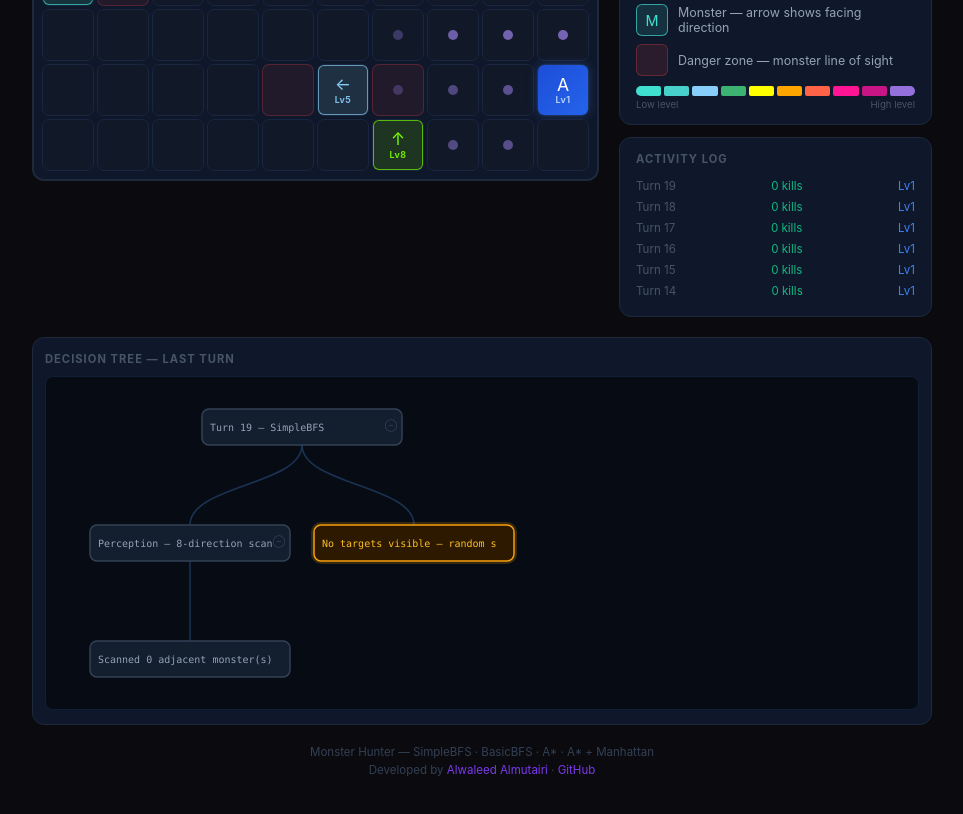
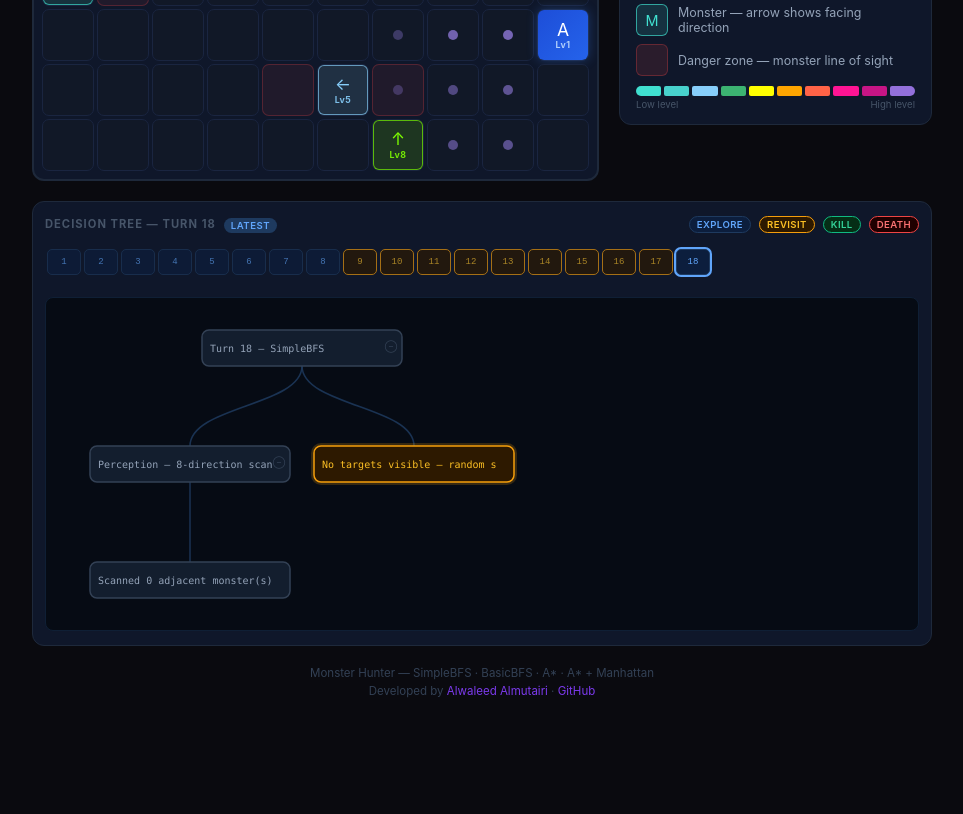
Before and after one commit to alled0/ai-monster-hunter, a React (Vite) app in the folder web/: page / in a window 1280 px wide. Shown: the part 700-1514 px from the top of the page, without its empty margins (158-1121 px from the left). After the commit the page ends 1438 px from the top, so only its background shows below. Built offline with nearby package versions, Linux system fonts and the light colour scheme.

Commit message:
Add 100-turn decision tree history with outcome nodes, remove activity log

```diff
--- a/web/src/App.css
+++ b/web/src/App.css
@@ -381,27 +381,88 @@
   margin-top: 3px;
 }
 
-/* ── Log ────────────────────────────────────────────────────────── */
-.log-card { max-height: 180px; display: flex; flex-direction: column; }
-
-.log-scroll {
-  overflow-y: auto;
-  flex: 1;
-  scrollbar-width: thin;
-  scrollbar-color: #1e293b transparent;
+/* ── Turn History ───────────────────────────────────────────────── */
+.tree-card-header {
+  display: flex;
+  align-items: center;
+  justify-content: space-between;
+  gap: 12px;
+  margin-bottom: 10px;
+  flex-wrap: wrap;
 }
 
-.log-row {
-  display: flex;
-  justify-content: space-between;
-  align-items: center;
-  padding: 3px 0;
-  border-bottom: 1px solid #111827;
-  font-size: 0.72rem;
+.tree-latest-badge {
+  display: inline-block;
+  margin-left: 8px;
+  font-size: 0.6rem;
+  font-weight: 600;
+  letter-spacing: 0.5px;
+  padding: 2px 7px;
+  border-radius: 10px;
+  background: #1e3a5f;
+  color: #60a5fa;
+  text-transform: uppercase;
+  vertical-align: middle;
 }
 
-.log-turn  { color: #475569; }
-.log-empty { font-size: 0.75rem; color: #475569; text-align: center; padding: 12px 0; }
+.turn-legend {
+  display: flex;
+  gap: 8px;
+  flex-shrink: 0;
+}
+
+.turn-legend-item {
+  font-size: 0.6rem;
+  font-weight: 600;
+  letter-spacing: 0.4px;
+  padding: 2px 7px;
+  border-radius: 10px;
+  text-transform: uppercase;
+}
+
+.turn-legend-item.explore { background: #0c1e3d; color: #60a5fa; border: 1px solid #1e3a5f; }
+.turn-legend-item.revisit { background: #2d1900; color: #fbbf24; border: 1px solid #f59e0b; }
+.turn-legend-item.kill    { background: #052e16; color: #34d399; border: 1px solid #10b981; }
+.turn-legend-item.death   { background: #1f0000; color: #f87171; border: 1px solid #ef4444; }
+
+.turn-history-scroll {
+  display: flex;
+  gap: 3px;
+  overflow-x: auto;
+  padding: 6px 2px 10px;
+  scrollbar-width: thin;
+  scrollbar-color: #1e3a5f transparent;
+  margin-bottom: 12px;
+}
+
+.turn-node {
+  flex-shrink: 0;
+  min-width: 34px;
+  height: 26px;
+  border-radius: 5px;
+  font-size: 9px;
+  font-family: 'JetBrains Mono', 'Fira Code', monospace;
+  border: 1.5px solid;
+  cursor: pointer;
+  display: flex;
+  align-items: center;
+  justify-content: center;
+  padding: 0 4px;
+  opacity: 0.65;
+  transition: opacity 0.12s, box-shadow 0.12s;
+}
+
+.turn-node:hover { opacity: 1; }
+
+.turn-node-explore { background: #0c1e3d; border-color: #1e3a5f; color: #60a5fa; }
+.turn-node-revisit { background: #2d1900; border-color: #f59e0b; color: #fbbf24; }
+.turn-node-kill    { background: #052e16; border-color: #10b981; color: #34d399; }
+.turn-node-death   { background: #1f0000; border-color: #ef4444; color: #f87171; }
+
+.turn-node-selected {
+  opacity: 1;
+  box-shadow: 0 0 0 2px currentColor;
+}
 
 /* ── Footer ─────────────────────────────────────────────────────── */
 .footer {
--- a/web/src/App.tsx
+++ b/web/src/App.tsx
@@ -7,6 +7,11 @@ import TreeViz from './TreeViz';
 import './App.css';
 
 const ROWS = 10, COLS = 10, N_MONSTERS = 8;
+const TRAIL_MAX = 500;
+const HISTORY_MAX = 100;
+
+type TurnOutcome = 'explore' | 'revisit' | 'kill' | 'death';
+interface TurnRecord { turn: number; trace: TraceNode; outcome: TurnOutcome; }
 
 function levelColor(level: number): string {
   const colors = [
@@ -33,35 +38,47 @@ export default function App() {
   const [state, setState] = useState<GameState>(() => createEnvironment(ROWS, COLS, N_MONSTERS));
   const [speed, setSpeed] = useState(300);
   const [paused, setPaused] = useState(false);
-  const [history, setHistory] = useState<Array<{ turn: number; kills: number; level: number }>>([]);
-  const [trace, setTrace] = useState<TraceNode | null>(null);
-  const [trail, setTrail] = useState<string[]>([]); // ordered oldest→newest, capped at TRAIL_MAX
-
-  const TRAIL_MAX = 500;
+  const [turnHistory, setTurnHistory] = useState<TurnRecord[]>([]);
+  const [selectedIdx, setSelectedIdx] = useState<number | null>(null);
+  const [trail, setTrail] = useState<string[]>([]);
 
   const stateRef = useRef(state);
   const algoRef = useRef(algo);
   const pausedRef = useRef(paused);
+  const visitedRef = useRef<Set<string>>(new Set());
   stateRef.current = state;
   algoRef.current = algo;
   pausedRef.current = paused;
 
   const reset = useCallback(() => {
     setState(createEnvironment(ROWS, COLS, N_MONSTERS));
-    setHistory([]);
-    setTrace(null);
+    setTurnHistory([]);
+    setSelectedIdx(null);
     setTrail([]);
     setPaused(false);
+    visitedRef.current = new Set();
   }, []);
 
   const step = useCallback(() => {
     const s = cloneState(stateRef.current);
     if (s.done) return;
+    const prevKills = s.agent.kills;
     const traceRoot = stepGame(s, algoRef.current);
-    setHistory(h => [...h, { turn: s.turn, kills: s.agent.kills, level: s.agent.level }]);
-    setTrace(traceRoot);
+    const newPos = key(s.agent.r, s.agent.c);
+
+    let outcome: TurnOutcome;
+    if (!s.agent.alive) outcome = 'death';
+    else if (s.agent.kills > prevKills) outcome = 'kill';
+    else if (visitedRef.current.has(newPos)) outcome = 'revisit';
+    else outcome = 'explore';
+    visitedRef.current.add(newPos);
+
+    setTurnHistory(h => {
+      const next = [...h, { turn: s.turn, trace: traceRoot, outcome }];
+      return next.length > HISTORY_MAX ? next.slice(next.length - HISTORY_MAX) : next;
+    });
     setTrail(prev => {
-      const next = [...prev, key(s.agent.r, s.agent.c)];
+      const next = [...prev, newPos];
       return next.length > TRAIL_MAX ? next.slice(next.length - TRAIL_MAX) : next;
     });
     setState(s);
@@ -77,21 +94,32 @@ export default function App() {
     setAlgo(id);
     algoRef.current = id;
     setState(createEnvironment(ROWS, COLS, N_MONSTERS));
-    setHistory([]);
-    setTrace(null);
+    setTurnHistory([]);
+    setSelectedIdx(null);
     setTrail([]);
     setPaused(false);
+    visitedRef.current = new Set();
   };
 
   const algoMeta = ALGORITHMS.find(a => a.id === algo)!;
   const { agent, monsters, dangerTiles: danger, turn, done, won } = state;
 
-  // Build trail lookup: cell key → opacity (0.08 oldest … 0.55 newest)
   const trailMap = new Map<string, number>();
   trail.forEach((k, i) => {
-    const t = (i + 1) / trail.length; // 0..1, 1 = newest
+    const t = (i + 1) / trail.length;
     trailMap.set(k, 0.15 + t * 0.55);
   });
+
+  const effectiveIdx = selectedIdx !== null ? selectedIdx : turnHistory.length - 1;
+  const displayedRecord = turnHistory[effectiveIdx] ?? null;
+  const histScrollRef = useRef<HTMLDivElement>(null);
+
+  // Auto-scroll turn history to end when new turns arrive and nothing is selected
+  useEffect(() => {
+    if (selectedIdx === null && histScrollRef.current) {
+      histScrollRef.current.scrollLeft = histScrollRef.current.scrollWidth;
+    }
+  }, [turnHistory.length, selectedIdx]);
 
   return (
     <div className="app">
@@ -256,29 +284,42 @@ export default function App() {
               <span>Low level</span><span>High level</span>
             </div>
           </div>
-
-          <div className="card log-card">
-            <h3 className="card-title">Activity Log</h3>
-            <div className="log-scroll">
-              {history.length === 0 && <p className="log-empty">Simulation running...</p>}
-              {[...history].reverse().slice(0, 20).map((h, i) => (
-                <div key={i} className="log-row">
-                  <span className="log-turn">Turn {h.turn}</span>
-                  <span className="log-kills" style={{ color: '#10b981' }}>{h.kills} kills</span>
-                  <span className="log-level" style={{ color: '#3b82f6' }}>Lv{h.level}</span>
-                </div>
-              ))}
-            </div>
-          </div>
-
         </div>
       </div>
 
-      {trace && (
+      {turnHistory.length > 0 && (
         <div className="tree-section">
           <div className="card tree-card">
-            <h3 className="card-title">Decision Tree — last turn</h3>
-            <TreeViz node={trace} />
+            <div className="tree-card-header">
+              <h3 className="card-title" style={{ marginBottom: 0 }}>
+                Decision Tree — Turn {displayedRecord?.turn ?? '–'}
+                {selectedIdx === null && <span className="tree-latest-badge">latest</span>}
+              </h3>
+              <div className="turn-legend">
+                <span className="turn-legend-item explore">Explore</span>
+                <span className="turn-legend-item revisit">Revisit</span>
+                <span className="turn-legend-item kill">Kill</span>
+                <span className="turn-legend-item death">Death</span>
+              </div>
+            </div>
+
+            <div className="turn-history-scroll" ref={histScrollRef}>
+              {turnHistory.map((rec, idx) => {
+                const isSelected = idx === effectiveIdx;
+                return (
+                  <button
+                    key={idx}
+                    className={`turn-node turn-node-${rec.outcome}${isSelected ? ' turn-node-selected' : ''}`}
+                    onClick={() => setSelectedIdx(idx === turnHistory.length - 1 ? null : idx)}
+                    title={`Turn ${rec.turn} — ${rec.outcome}`}
+                  >
+                    {rec.turn}
+                  </button>
+                );
+              })}
+            </div>
+
+            {displayedRecord && <TreeViz node={displayedRecord.trace} />}
           </div>
         </div>
       )}
```
